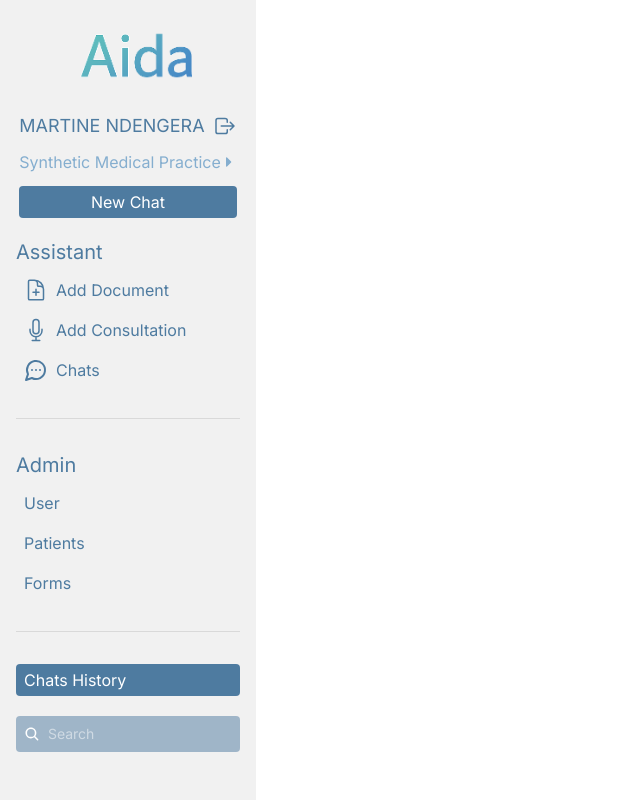
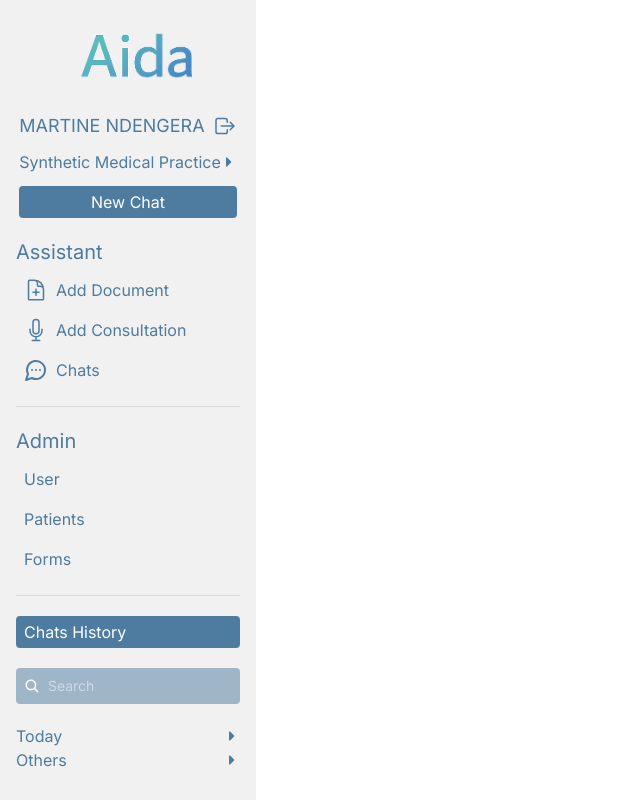
Before and after one commit to Alpha-Bytes-Department/Sixtine_AI, a React (Vite) app: page /dashboard in a window 1280 px wide. Shown: the whole page, without its empty margins (0-640 px from the left). Built offline with nearby package versions, Linux system fonts and the light colour scheme.

Commit message:
set collapsed button

```diff
--- a/src/components/shared/SideNav/SideNav.tsx
+++ b/src/components/shared/SideNav/SideNav.tsx
@@ -1,16 +1,22 @@
-import {  IoSearch, IoLogOutOutline } from "react-icons/io5";
+import { IoSearch, IoLogOutOutline } from "react-icons/io5";
+import { RxCross2 } from "react-icons/rx";
 import { HiOutlineDocumentPlus, HiOutlineMicrophone } from "react-icons/hi2";
 import { LuMessageCircleMore } from "react-icons/lu";
 import { FaCaretRight } from "react-icons/fa";
 import { GiHamburgerMenu } from "react-icons/gi";
 import { useState } from "react";
 import { Link, NavLink, useNavigate } from "react-router";
+import { TiArrowSortedDown } from "react-icons/ti";
 
 const SideNav = () => {
   const navigate = useNavigate();
   const [searchTerm, setSearchTerm] = useState("");
   const [isOpen, setIsOpen] = useState(false);
+  const [isTodayCollapsed, setTodayCollapsed] = useState(true);
+  const [isOthersCollapsed, setOthersCollapsed] = useState(true);
+  const [isUsersCollapsed, setUsersCollapsed] = useState(true);
 
+  // navigate to chat
   const handleNavigateChat = () => navigate("/dashboard/chat");
 
   return (
@@ -25,7 +31,6 @@ const SideNav = () => {
         </button>
         <img src="/Images/logo/img2.png" alt="logo" className="w-24 h-auto" />
       </div>
-
       {/* ======= Overlay for mobile ======= */}
       {isOpen && (
         <div
@@ -36,18 +41,25 @@ const SideNav = () => {
 
       {/* ======= Sidebar ======= */}
       <div
-        className={`fixed lg:static top-0 left-0 h-full  z-50 bg-[#f1f1f1] p-4 overflow-y-auto custom-scrollbar  flex flex-col items-center gap-5 transition-all duration-300 ease-in-out
+        className={`fixed lg:static top-0 left-0 h-full z-50 bg-[#f1f1f1] p-4 overflow-y-auto custom-scrollbar flex flex-col items-center gap-5 transition-all duration-300 ease-in-out
         ${
           isOpen
-            ? "translate-x-0 w-64"
+            ? "translate-x-0 w-64 pt-10"
             : "-translate-x-full lg:translate-x-0 lg:w-64"
         }`}
       >
+        {/* ========== Close icone ========== */}
+        {<button onClick={()=>setIsOpen(false)} className={`${isOpen ? "block" : "hidden"}`}>
+          <RxCross2 className="absolute top-5 right-5 text-xl text-[#4e7ba0] cursor-pointer" />
+        </button>}
         {/* ========== Logo (Desktop only) ========== */}
         <div className="hidden lg:flex justify-between items-center w-full">
-          <img src="/Images/logo/img2.png" alt="logo" className="w-20 mx-auto xl:w-32 h-auto" />
+          <img
+            src="/Images/logo/img2.png"
+            alt="logo"
+            className="w-20 mx-auto xl:w-32 h-auto"
+          />
         </div>
-
         {/* ========== User Info ========== */}
         <div className="">
           <div className="flex justify-between items-center gap-1">
@@ -64,8 +76,27 @@ const SideNav = () => {
               <IoLogOutOutline className="text-2xl" />
             </button>
           </div>
-          <div className="text-[#85AECF] mt-2.5 mb-3 flex justify-between items-center cursor-pointer">
-            <span>Synthetic Medical Practice</span> <FaCaretRight />
+          <div className="text-[#85AECF] mt-2.5 mb-3 flex flex-col justify-between items-center cursor-pointer">
+            <div
+              onClick={() => setUsersCollapsed(!isUsersCollapsed)}
+              className="text-[#4E7BA0]  flex justify-between items-center cursor-pointer w-full"
+            >
+              <span>Synthetic Medical Practice</span>{" "}
+              {isUsersCollapsed ? <FaCaretRight /> : <TiArrowSortedDown />}
+            </div>
+            <div
+              className={`text-gray-500 ${
+                isUsersCollapsed
+                  ? "hidden"
+                  : "h-20 overflow-y-auto custom-scrollbar"
+              }`}
+            >
+              <p>Synthetic Medical Practice</p>
+              <p>Synthetic Medical Practice</p>
+              <p>Synthetic Medical Practice</p>
+              <p>Synthetic Medical Practice</p>
+              <p>Synthetic Medical Practice</p>
+            </div>
           </div>
           <button
             onClick={handleNavigateChat}
@@ -114,9 +145,7 @@ const SideNav = () => {
             </NavLink>
           </div>
         </div>
-
-        <hr className="border-[#D9D9D9] my-3 w-full" />
-
+        <hr className="border-[#D9D9D9]  w-full" />
         {/* ========== Admin Section ========== */}
         <div className="w-full">
           <h1 className="text-xl text-[#4E7BA0] mb-2">Admin</h1>
@@ -153,9 +182,7 @@ const SideNav = () => {
             </NavLink>
           </div>
         </div>
-
-        <hr className="border-[#D9D9D9] my-3 w-full" />
-
+        <hr className="border-[#D9D9D9]  w-full" />
         {/* ========== Bottom Buttons ========== */}
         <Link
           to={"/dashboard/chats-history"}
@@ -163,9 +190,8 @@ const SideNav = () => {
         >
           Chats History
         </Link>
-
         {/*=================== Search Bar =================== */}
-        <div className="mb-4 w-full">
+        <div className="w-full">
           <div className="flex items-center bg-[#4E7BA080] text-white gap-2 p-2 rounded">
             <IoSearch className="text-lg" />
             <input
@@ -177,12 +203,35 @@ const SideNav = () => {
             />
           </div>
         </div>
-
-        <div className="text-[#85AECF] mt-2.5 mb-3 flex justify-between items-center cursor-pointer w-full">
-          <span>Today</span> <FaCaretRight />
-        </div>
-        <div className="text-[#85AECF] mt-2.5 flex justify-between items-center cursor-pointer w-full">
-          <span>Others</span> <FaCaretRight />
+        <div className="w-full">
+          <div>
+            <div
+              onClick={() => setTodayCollapsed(!isTodayCollapsed)}
+              className="text-[#4E7BA0] flex justify-between items-center cursor-pointer w-full"
+            >
+              <span>Today</span>{" "}
+              {isTodayCollapsed ? <FaCaretRight /> : <TiArrowSortedDown />}
+            </div>
+            <div
+              className={`text-gray-500 ${isTodayCollapsed ? "hidden" : ""}`}
+            >
+              Today's record will show here
+            </div>
+          </div>
+          <div>
+            <div
+              onClick={() => setOthersCollapsed(!isOthersCollapsed)}
+              className="text-[#4E7BA0]  flex justify-between items-center cursor-pointer w-full"
+            >
+              <span>Others</span>{" "}
+              {isOthersCollapsed ? <FaCaretRight /> : <TiArrowSortedDown />}
+            </div>
+            <div
+              className={`text-gray-500 ${isOthersCollapsed ? "hidden" : ""}`}
+            >
+              Others record will show here
+            </div>
+          </div>
         </div>
       </div>
     </div>
```
